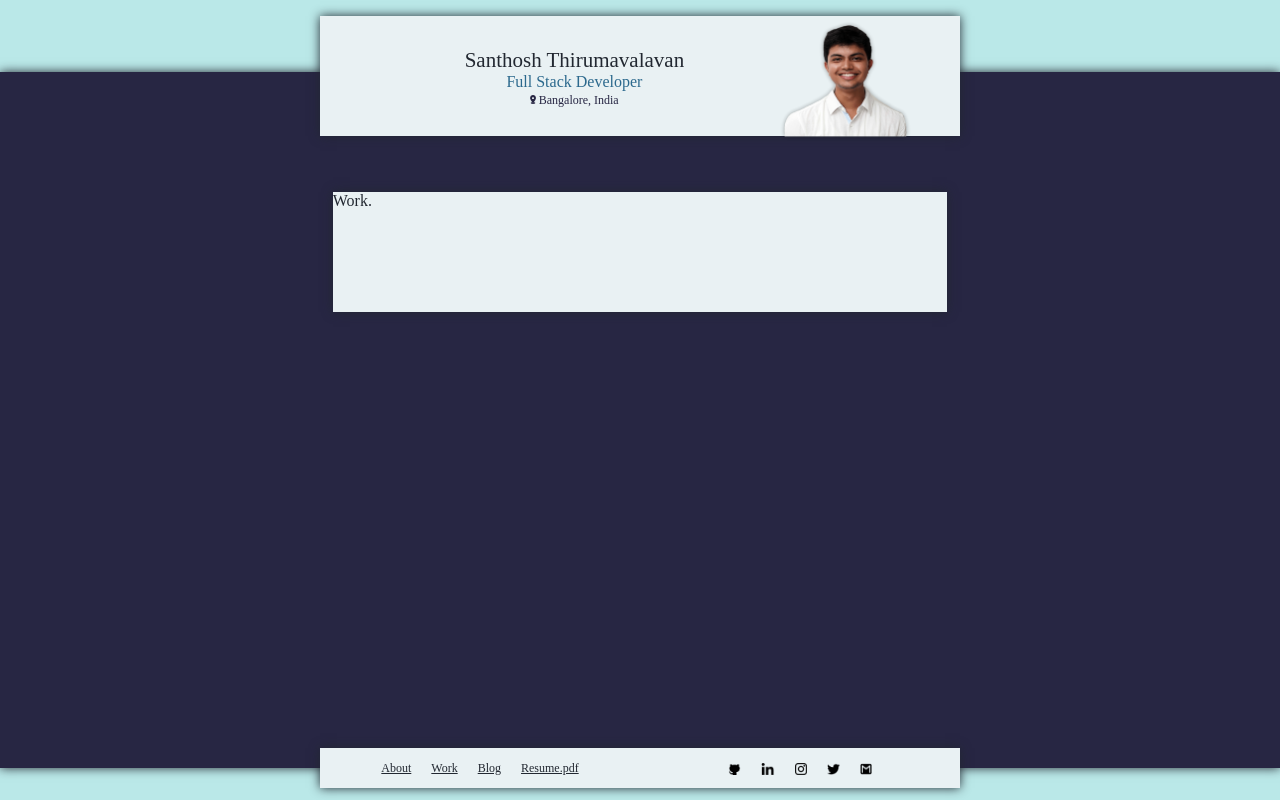
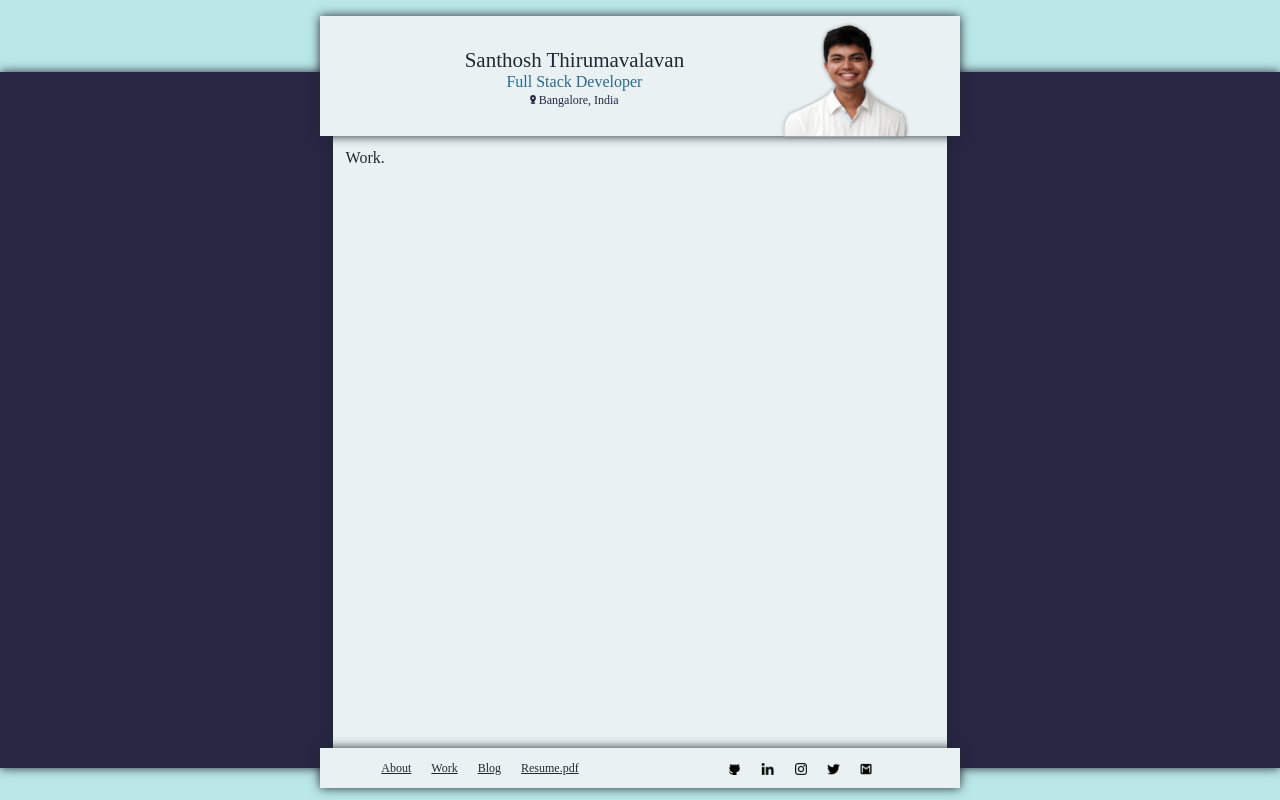
Before and after one commit to iamsantto/dev-portfolio, a React (Create React App) app: page / in a window 1280 px wide. Both pictures are taken after a click on the element "Work". Built offline with nearby package versions, Linux system fonts and the light colour scheme.

Commit message:
fix work component width and some refactoring

```diff
--- a/src/components/About.js
+++ b/src/components/About.js
@@ -5,11 +5,9 @@ import { ABOUT } from '../constants/app'
 
 function About() {
   return <div className="About">
-    <div>
-      <span>{ABOUT.hello}</span>
-      {ABOUT.bio.map((content,index) => <p key={index}>{content}</p>)}
-      <span>{ABOUT.cheers}</span>
-    </div>
+    <span>{ABOUT.hello}</span>
+    {ABOUT.bio.map((content,index) => <p key={index}>{content}</p>)}
+    <span>{ABOUT.cheers}</span>
     <div className="Container">
       <span>{ABOUT.abilities}</span>
       <div className="RolesWrap">
--- a/src/components/Canvas.js
+++ b/src/components/Canvas.js
@@ -6,7 +6,6 @@ import Work from './Work'
 import { VIEWS } from '../constants/app';
 
 function Canvas ({ setview, view }) {
-  console.log(view);
   return <div className="Canvas">
     <div className="Content">
       { view === VIEWS.about ? <About /> : <Work /> }
--- a/src/components/NavBar.js
+++ b/src/components/NavBar.js
@@ -4,8 +4,8 @@ import { FOOTER } from '../constants/app';
 function NavBar({ setView }) {
   return <div className="Nav-Bar">
     {FOOTER.nav.map((item) => item.link ?
-      <a href={item.link} key={item.link} target={item.target || '_blank'}>{item.name}</a>
-      : <span onClick={() => setView(item.name.toLowerCase())}>{item.name}</span>
+      <a href={item.link} key={item.name} target={item.target || '_blank'}>{item.name}</a>
+      : <span key={item.name} onClick={() => setView(item.name)}>{item.name}</span>
     )}
   </div>
 }
--- a/src/constants/app.js
+++ b/src/constants/app.js
@@ -80,5 +80,5 @@ export const CONNECT = [
 ]
 
 export const VIEWS = {
-  about: 'about'
+  about: 'About'
 }
--- a/src/css/card-overlay.css
+++ b/src/css/card-overlay.css
@@ -5,8 +5,8 @@
   display: flex;
   flex-direction: row;
   height: 15vh;
+  justify-content: center;
   position: absolute;
   width: 50vw;
   z-index: 99;
-  justify-content: center;
 }
--- a/src/css/index.css
+++ b/src/css/index.css
@@ -1,12 +1,12 @@
 body {
+  -moz-osx-font-smoothing: grayscale;
+  -webkit-font-smoothing: antialiased;
+  font-family: 'Futura';
   margin: 0;
-  font-family: 'Futura';
-  -webkit-font-smoothing: antialiased;
-  -moz-osx-font-smoothing: grayscale;
 }
 
 a {
   color: #222831;
+  cursor: pointer;
   padding: 10px;
-  cursor: pointer;
 }
--- a/src/css/main.css
+++ b/src/css/main.css
@@ -5,18 +5,18 @@
   display: flex;
   flex-direction: column;
   font-size: calc(5px + 2vmin);
+  height: 100vh;
   justify-content: center;
-  height: 100vh;
+  text-align: center;
   width: 100vw;
-  text-align: center;
 }
 
 .Content {
   font-size: medium;
+  height: fit-content;
   position: relative;
+  text-align: left;
   top: 15vh;
-  text-align: left;
-  height: fit-content;
   width: 48vw;
 }
 
--- a/src/css/work.css
+++ b/src/css/work.css
@@ -1,11 +1,11 @@
 .Work {
-  align-items: center;
   background-color: #e9f1f3;
+  bottom: 6.5vh;
   box-shadow: 0 0 10px 0 #222831;
   color: #222831;
-  height: 15vh;
+  padding: 1vw;
+  position: fixed;
+  top: 17vh;
+  width: 46vw;
   z-index: 98;
-  width: 48vw;
-  position: absolute;
-  top: 0;
 }
```
